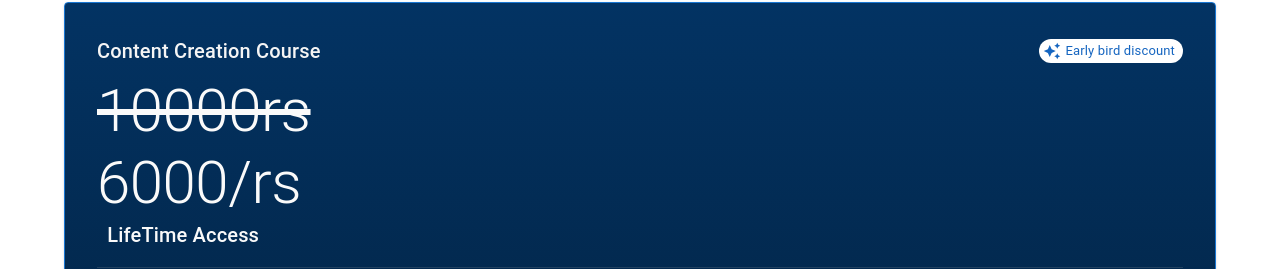
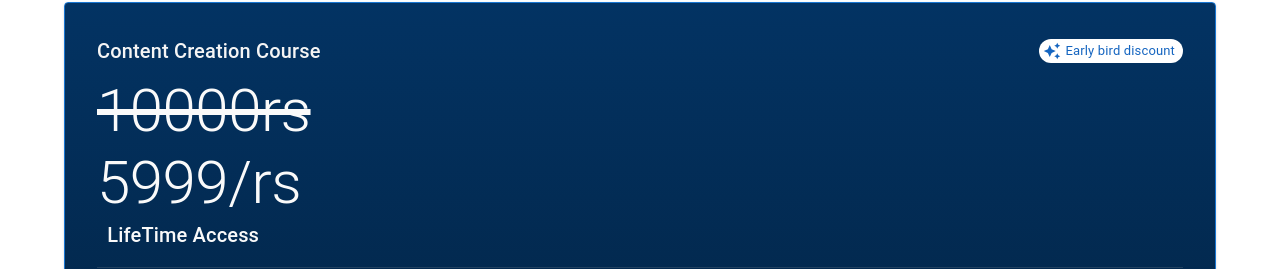
Before and after one commit to farhad-ahsan/mass-pro-films-course, a React (Vite) app: page / in a window 1280 px wide. Shown: the part 2024-2293 px from the top of the page. Built offline with nearby package versions, Linux system fonts and the light colour scheme; no server answers; what react-swipeable-views-utils would draw is missing.

Commit message:
Update Pricing.jsx

```diff
--- a/src/components/Pricing.jsx
+++ b/src/components/Pricing.jsx
@@ -19,7 +19,7 @@ const tiers = [
   {
     title: "Content Creation Course",
     subheader: "Early bird discount",
-    price: "6000/rs",
+    price: "5999/rs",
     description: [
       "9 Hours of watch Time",
       "50+ Lessons",
@@ -149,7 +149,7 @@ export default function Pricing() {
                         10000rs
                       </Typography>
                       <Typography component="h3" variant="h2">
-                        6000/rs
+                        5999/rs
                       </Typography>
                       <Typography component="h3" variant="h6">
                         &nbsp; LifeTime Access
```
